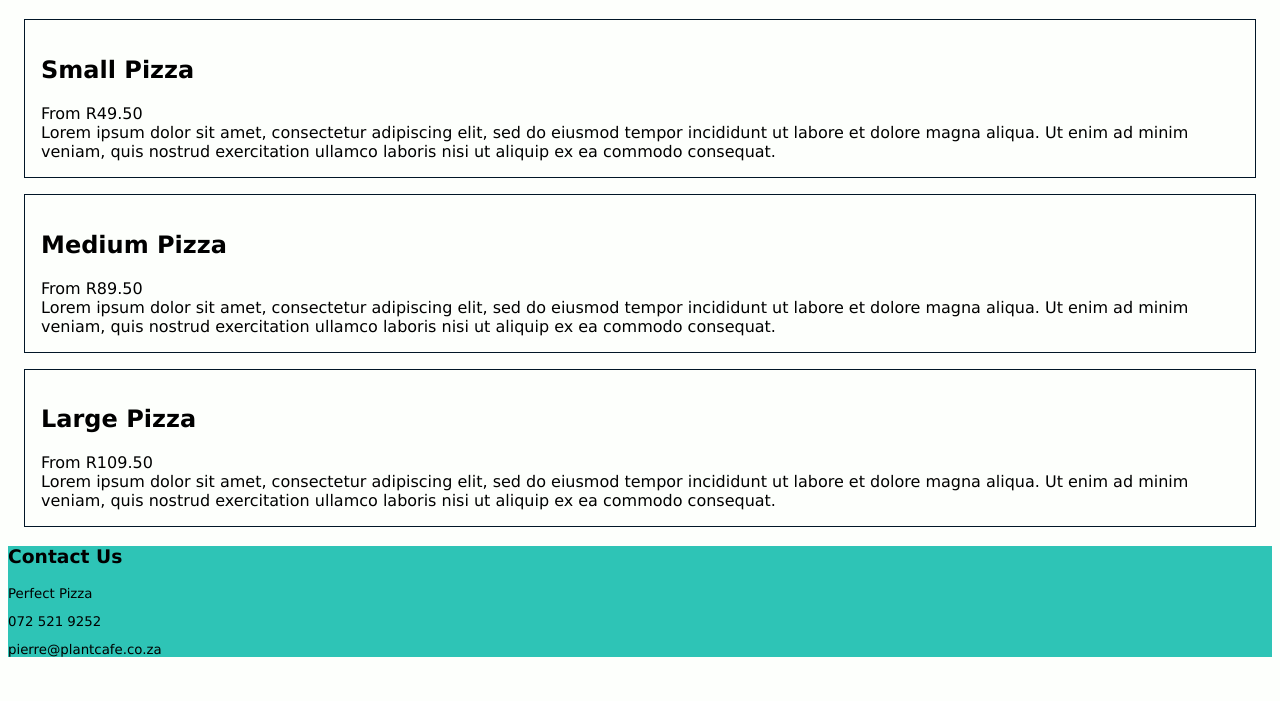
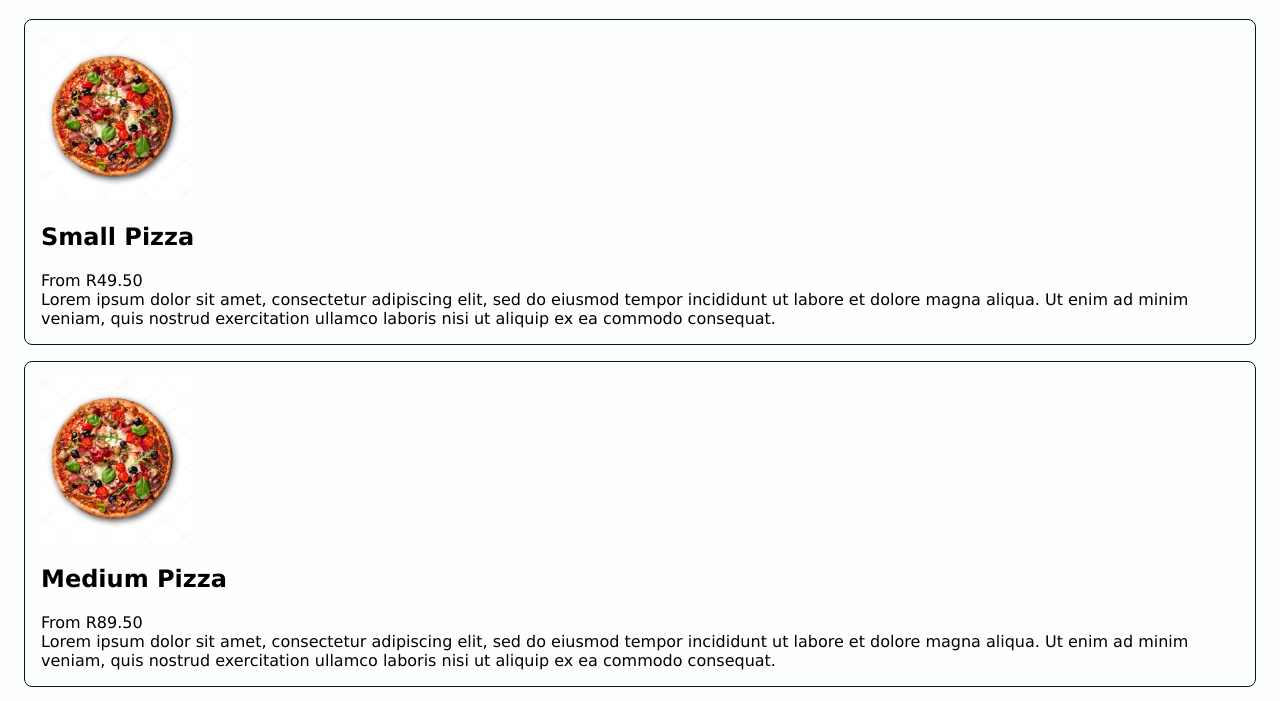
Before and after one commit to Nurha/perfect_pizza, a plain HTML site: page index.html in a window 1280 px wide. Shown: the part 62-763 px from the top of the page. Drawn offline with Linux system fonts and the light colour scheme.

Commit message:
Added images

```diff
--- a/index.html
+++ b/index.html
@@ -12,7 +12,8 @@
         <h1>The Perfect Pizza</h1>
     </div>
 
-    <div class='small_pizza'>
+    <div class='box small_pizza'>
+        <img src="images/pizza_three.jpeg" width="150" />
         <h2>Small Pizza</h2>
         <div>From R49.50</div>
         <div>
@@ -21,7 +22,8 @@
     </div>
 
 
-    <div class='medium_pizza'>
+    <div class='box medium_pizza'>
+        <img src="images/pizza_three.jpeg" width="150" />
         <h2>Medium Pizza</h2>
         <div>From R89.50</div>
         <div>
@@ -29,7 +31,8 @@
         </div>
     </div>
 
-    <div class='large_pizza'>
+    <div class='box large_pizza'>
+        <img src="images/pizza_three.jpeg" width="150" />
         <h2>Large Pizza</h2>
         <div>From R109.50</div>
         <div>
@@ -37,18 +40,18 @@
         </div>
     </div>
 
+
     <div class='contact_section'>
-       <div>
         <h3>Contact Us</h3>
         <div>
             <small>
                 <p>Perfect Pizza</p>
                 <p>072 521 9252</p>
-                    <p>pierre@plantcafe.co.za </p>
+                <p>hello@perfectpizza.co.za </p>
             <small>
         </div>
     </div>
-    </div>
+
 
 </body>
 </html>
--- a/style.css
+++ b/style.css
@@ -3,28 +3,26 @@ body {
     font-family: Verdana, Geneva, Tahoma, sans-serif;
 }
 
-.small_pizza {
-    background-color: #FDFFFC;
+.box {
     border: #011627 1px solid ;
     padding: 1em;
     margin: 1em;
+    border-radius: 0.5em;
+}
+
+
+.small_pizza {
+    background-color: #FDFFFC;
 }
 
 .medium_pizza {
     background-color: #FDFFFC;
-    border: #011627 1px solid ;
-    padding: 1em;
-    margin: 1em;
 }
 
 .large_pizza {
     background-color: #FDFFFC;
-    border: #011627 1px solid ;
-    padding: 1em;
-    margin: 1em;
 }
 
 .contact_section {
     background-color: #2EC4B6;
-
 }
```
Also changed, not shown: images/pizza_one.jpeg (added), images/pizza_three.jpeg (added), images/pizza_two.jpeg (added), 2 other files. Lines whose indentation alone changed are shown as unchanged.
